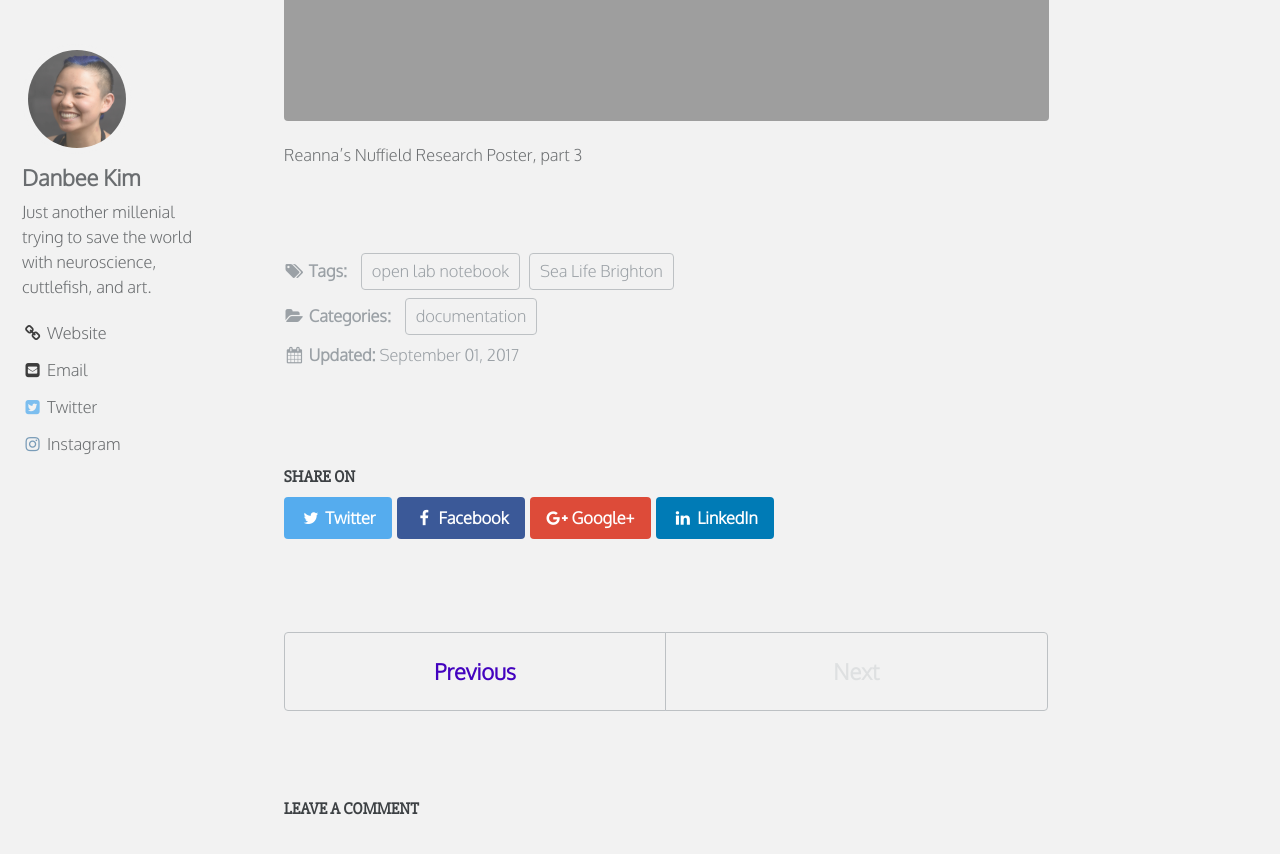
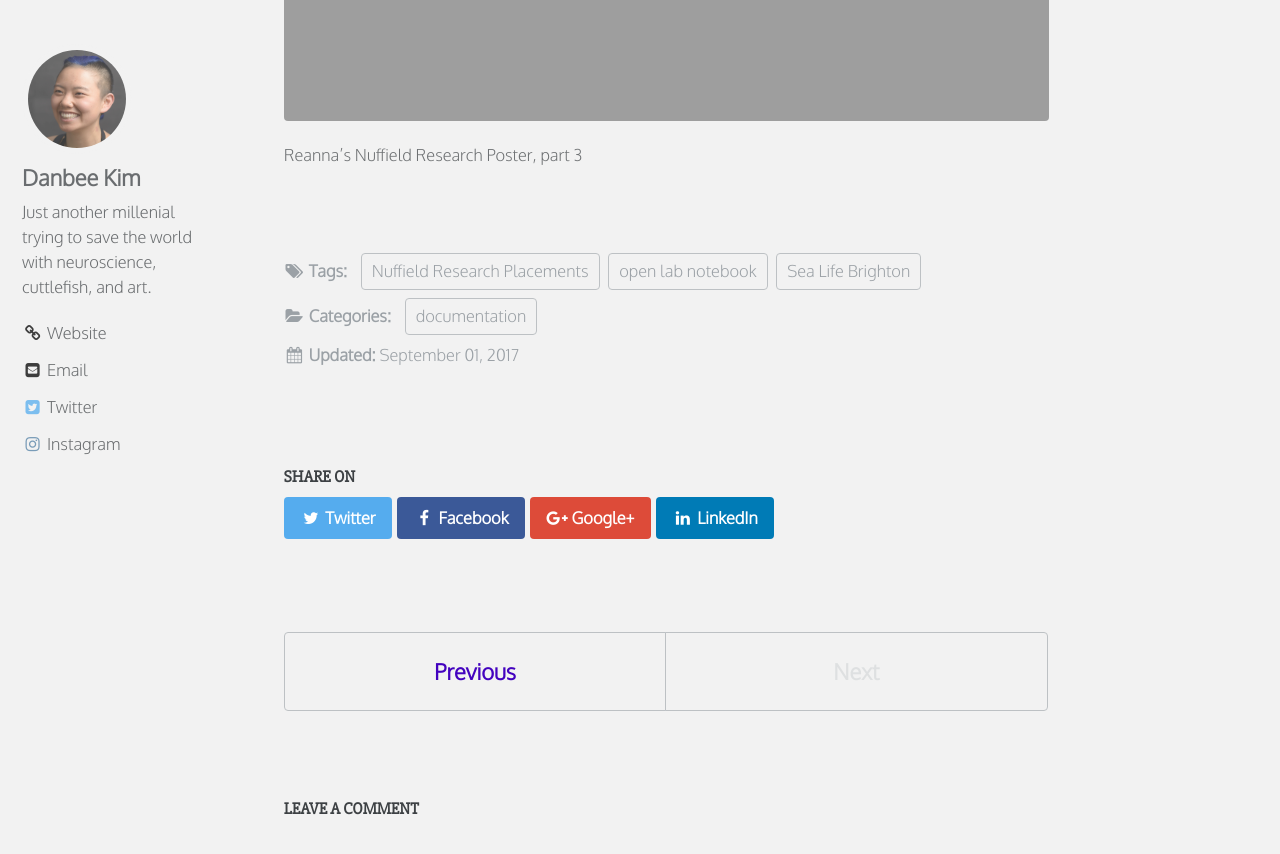
Before and after one commit to everymind/SurprisingMinds, a Jekyll site: the page built from _posts/2017-09-01-reanna-visits-the-swc.md, in a window 1280 px wide and 900 px high, scrolled down 2157 px. Shown: the top 854 px of the window. Built offline with Jekyll 4.4.1, drawn with Linux system fonts in a browser that asks for light colours; comment, search, counter and statistics services are not loaded.

Commit message:
Update 2017-09-01-reanna-visits-the-swc.md

```diff
--- a/_posts/2017-09-01-reanna-visits-the-swc.md
+++ b/_posts/2017-09-01-reanna-visits-the-swc.md
@@ -7,6 +7,7 @@ categories:
 tags:
   - open lab notebook
   - Sea Life Brighton
+  - Nuffield Research Placements
 ---
 
 Today Reanna came up to London to visit the Sainsbury Wellcome Centre and to give a practice presentation of her Nuffield Research Poster in lab meeting!
```
